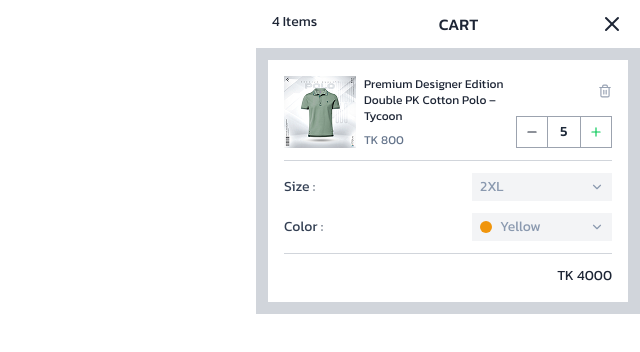
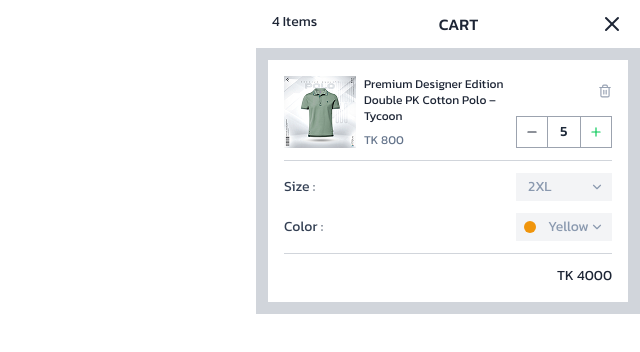
Before and after one commit to findrmeet/ecommerce-cart, a Next.js app: page / in a window 1280 px wide. Shown: the top 352 px of the page, without its empty margins (640-1280 px from the left). Built offline with nearby package versions, Linux system fonts and the light colour scheme.

Commit message:
dropdown added

```diff
--- a/src/components/ProductCartItem.tsx
+++ b/src/components/ProductCartItem.tsx
@@ -2,17 +2,24 @@
 
 import Image from "next/image";
 import { Minus, Plus, ChevronDown, Trash2 } from "lucide-react";
+import { useState } from "react";
 
 export default function ProductCartItem() {
+  const [quantity, setQuantity] = useState(5);
+  const [size, setSize] = useState("2XL");
+  const [color, setColor] = useState("yellow");
+
+  const price = 800;
+  const total = quantity * price;
+
   return (
     <div className="bg-white p-4">
       {/* Top section */}
       <div className="flex gap-2">
-        {/* Product Image */}
         <div className="relative h-18 w-18 overflow-hidden">
           <Image
             src="/product.png"
-            alt="Premium Designer Edition Double PK Cotton Polo – Tycoon"
+            alt="Product"
             fill
             className="object-cover"
           />
@@ -20,30 +27,34 @@ export default function ProductCartItem() {
 
         <div className="flex flex-1 flex-row gap-1">
           <div className="flex justify-between flex-col">
-            <h3 className="text-xs  text-[#1D2535]">
+            <h3 className="text-xs text-[#1D2535]">
               Premium Designer Edition Double PK Cotton Polo – Tycoon
             </h3>
-            <p className="text-xs text-[#64748B]">TK 800</p>
+            <p className="text-xs text-[#64748B]">TK {price}</p>
           </div>
 
           {/* Quantity Control */}
-          <div className="mt-2 flex flex-col justify-between  items-end gap-2">
-            <button
-              aria-label="Remove item"
-              className="text-[#98A2B3] hover:text-[#667085]"
-            >
+          <div className="mt-2 flex flex-col justify-between items-end gap-2">
+            <button className="text-[#98A2B3] hover:text-[#667085]">
               <Trash2 size={14} />
             </button>
-            <div className="flex h-8 items-center ">
-              <button className="flex h-full w-8 items-center justify-center  border border-[#9CA3AF] cursor-pointer">
+
+            <div className="flex h-8 items-center">
+              <button
+                onClick={() => setQuantity((q) => Math.max(1, q - 1))}
+                className="flex h-full w-8 items-center justify-center border border-[#9CA3AF]"
+              >
                 <Minus size={14} />
               </button>
 
               <span className="flex w-8 items-center justify-center text-sm font-medium text-[#1D2939] border-y border-[#9CA3AF] h-full">
-                5
+                {quantity}
               </span>
 
-              <button className="flex h-full w-8 items-center justify-center text-[#03C855] border border-[#9CA3AF] cursor-pointer">
+              <button
+                onClick={() => setQuantity((q) => q + 1)}
+                className="flex h-full w-8 items-center justify-center text-[#03C855] border border-[#9CA3AF]"
+              >
                 <Plus size={14} />
               </button>
             </div>
@@ -60,23 +71,57 @@ export default function ProductCartItem() {
         <div className="flex items-center justify-between">
           <span className="text-[#344054]">Size :</span>
 
-          <button className="flex items-center justify-between gap-2  bg-[#F3F4F6] py-1 px-2 text-[#8A99AF] w-35">
-            <span>2XL</span>
-            <ChevronDown size={14} />
-          </button>
+          <div className="relative w-24">
+            <select
+              value={size}
+              onChange={(e) => setSize(e.target.value)}
+              className="w-full appearance-none bg-[#F3F4F6] py-1 pl-3 pr-6 text-[#8A99AF]"
+            >
+              <option>XL</option>
+              <option>2XL</option>
+              <option>3XL</option>
+            </select>
+
+            {/* Chevron */}
+            <ChevronDown
+              size={14}
+              className="pointer-events-none absolute right-2 top-1/2 -translate-y-1/2 text-[#8A99AF]"
+            />
+          </div>
         </div>
 
         {/* Color */}
         <div className="flex items-center justify-between">
           <span className="text-[#344054]">Color :</span>
 
-          <button className="flex items-center justify-between gap-2  bg-[#F3F4F6] py-1 px-2 text-[#8A99AF] w-35">
-            <span className="flex items-center gap-2">
-              <span className="h-3 w-3 rounded-full bg-[#F0950C]" />
-              Yellow
-            </span>
-            <ChevronDown size={14} />
-          </button>
+          <div className="relative w-24">
+            <select
+              value={color}
+              onChange={(e) => setColor(e.target.value)}
+              className="w-full appearance-none bg-[#F3F4F6] py-1 pl-8 pr-6 text-[#8A99AF]"
+            >
+              <option value="yellow">Yellow</option>
+              <option value="black">Black</option>
+              <option value="blue">Blue</option>
+            </select>
+
+            {/* Color Dot */}
+            <span
+              className={`absolute left-2 top-1/2 h-3 w-3 -translate-y-1/2 rounded-full ${
+                color === "yellow"
+                  ? "bg-[#F0950C]"
+                  : color === "black"
+                  ? "bg-black"
+                  : "bg-blue-500"
+              }`}
+            />
+
+            {/* Chevron */}
+            <ChevronDown
+              size={14}
+              className="absolute right-2 top-1/2 -translate-y-1/2 text-[#8A99AF]"
+            />
+          </div>
         </div>
       </div>
 
@@ -85,7 +130,7 @@ export default function ProductCartItem() {
 
       {/* Total */}
       <div className="flex items-center justify-end">
-        <span className="text-sm text-[#1D2535]">TK 4000</span>
+        <span className="text-sm text-[#1D2535]">TK {total}</span>
       </div>
     </div>
   );
```
